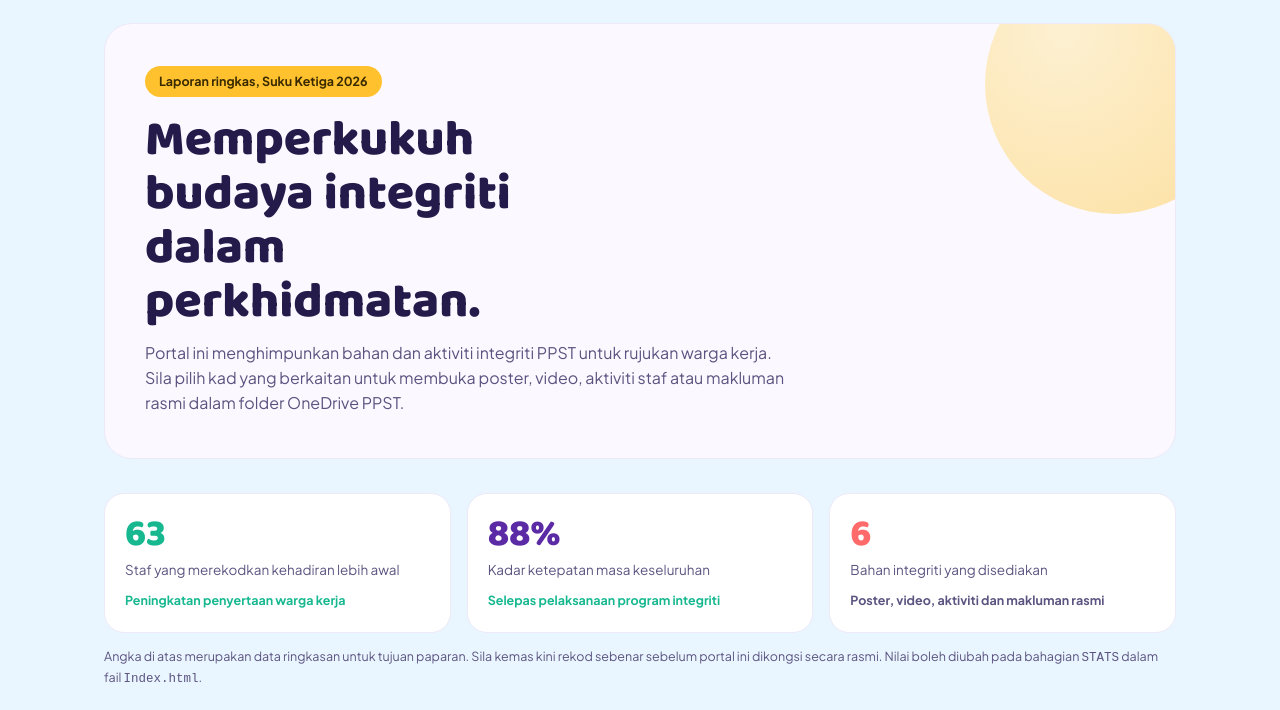
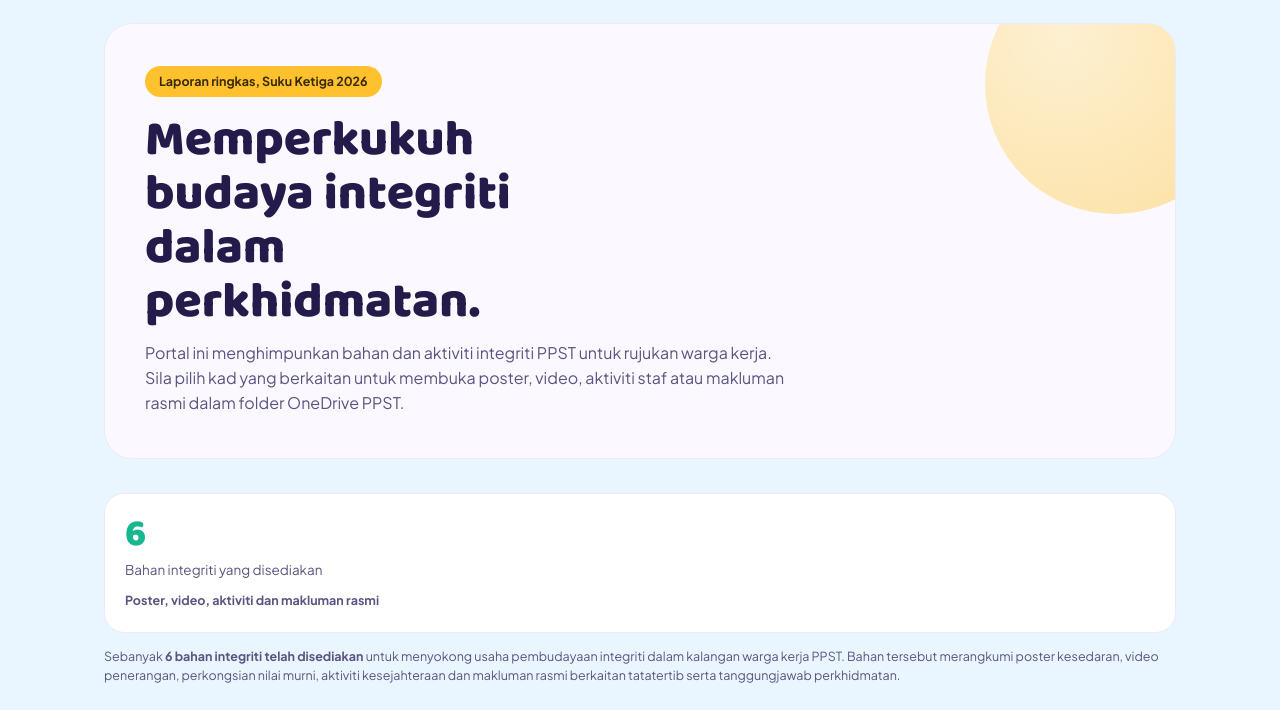
Before and after one commit to blazkowif/dashboard-surdin-integrity, a plain HTML site: page Index.html in a window 1280 px wide. Shown: the part 90-800 px from the top of the page. Drawn offline with Linux system fonts and the light colour scheme.

Commit message:
Keep only integrity materials statistic

```diff
--- a/Index.html
+++ b/Index.html
@@ -34,12 +34,12 @@ body{margin:0;background:#EAF6FF;color:var(--ink);
 .pill{display:inline-block;background:var(--sun);color:#3A2A00;font-weight:700;font-size:12.5px;
   padding:6px 14px;border-radius:999px;margin-bottom:16px;position:relative}
 
-.stats{display:grid;grid-template-columns:repeat(3,1fr);gap:16px}
+.stats{display:grid;grid-template-columns:1fr;gap:16px}
 .stat{border:1px solid var(--line);border-radius:20px;padding:22px 20px;background:#fff}
 .stat .n{font-family:"Baloo 2";font-weight:800;font-size:38px;line-height:1}
 .stat .l{font-size:13.5px;color:var(--ink-soft);margin-top:6px}
 .stat .d{font-size:12.5px;font-weight:700;margin-top:10px}
-.s1 .n{color:var(--mint)} .s2 .n{color:var(--grape)} .s3 .n{color:var(--sky)} .s4 .n{color:var(--coral)}
+.s4 .n{color:var(--mint)}
 .up{color:var(--mint)} .flat{color:var(--ink-soft)}
 .note{font-size:12.5px;color:var(--ink-soft);margin:14px 0 46px}
 
@@ -93,7 +93,7 @@ footer a{color:var(--grape);font-weight:700;text-decoration:none}
 footer a:hover{text-decoration:underline}
 .fine{border-top:1px solid var(--line);padding-top:16px;font-size:12.5px;display:flex;gap:14px;flex-wrap:wrap}
 
-@media(max-width:900px){.stats{grid-template-columns:repeat(2,1fr)}.grid{grid-template-columns:repeat(2,1fr)}
+@media(max-width:900px){.grid{grid-template-columns:repeat(2,1fr)}
   .feature{grid-template-columns:1fr}.feature .body{padding:22px}.hero{padding:32px 26px}.fcols{grid-template-columns:1fr}}
 @media(max-width:620px){.grid{grid-template-columns:1fr}.stats{grid-template-columns:1fr}}
 @media(prefers-reduced-motion:reduce){.card{transition:none}}
@@ -114,11 +114,9 @@ footer a:hover{text-decoration:underline}
   </section>
 
   <div class="stats">
-    <div class="stat s1"><div class="n" id="k1">63</div><div class="l">Staf yang merekodkan kehadiran lebih awal</div><div class="d up">Peningkatan penyertaan warga kerja</div></div>
-    <div class="stat s2"><div class="n" id="k2">88%</div><div class="l">Kadar ketepatan masa keseluruhan</div><div class="d up">Selepas pelaksanaan program integriti</div></div>
     <div class="stat s4"><div class="n" id="k4">6</div><div class="l">Bahan integriti yang disediakan</div><div class="d flat">Poster, video, aktiviti dan makluman rasmi</div></div>
   </div>
-  <p class="note">Angka di atas merupakan data ringkasan untuk tujuan paparan. Sila kemas kini rekod sebenar sebelum portal ini dikongsi secara rasmi. Nilai boleh diubah pada bahagian <code>STATS</code> dalam fail <code>Index.html</code>.</p>
+  <p class="note">Sebanyak <b>6 bahan integriti telah disediakan</b> untuk menyokong usaha pembudayaan integriti dalam kalangan warga kerja PPST. Bahan tersebut merangkumi poster kesedaran, video penerangan, perkongsian nilai murni, aktiviti kesejahteraan dan makluman rasmi berkaitan tatatertib serta tanggungjawab perkhidmatan.</p>
 
   <div class="sh"><h2>Video pilihan</h2><em>Pilih untuk menonton melalui OneDrive</em></div>
   <div id="feature"></div>
@@ -156,7 +154,7 @@ footer a:hover{text-decoration:underline}
 const ROOT = 'https://umsedumy-my.sharepoint.com/personal/surdin_ums_edu_my/_layouts/15/onedrive.aspx?id=%2Fpersonal%2Fsurdin%5Fums%5Fedu%5Fmy%2FDocuments%2F1%2E1%2E%20PPST%2FINTEGRITI%20PPST%202026&viewid=10db4d8a%2D1651%2D498e%2Db9de%2D7374a4ccd7fe&ga=1';
 const VIDEO_URL = 'https://umsedumy-my.sharepoint.com/personal/surdin_ums_edu_my/_layouts/15/stream.aspx?id=%2Fpersonal%2Fsurdin%5Fums%5Fedu%5Fmy%2FDocuments%2F1%2E1%2E%20PPST%2FINTEGRITI%20PPST%202026%2FVIDEO%20INTEGRITY%2FVIDEO%20INTEGRITI%20PPST%20UMS%2Emp4&referrer=StreamWebApp%2EWeb&referrerScenario=AddressBarCopied%2Eview%2Ec42f3743%2Dcaa4%2D4255%2Db33d%2D567c8ed23890';
 
-const STATS = { k1: "63", k2: "88%", k4: "6" };
+const STATS = { k4: "6" };
 
 const FILM = { tag:"Video", cls:"t-video", title:"Video Integriti PPST",
   desc:"Video penerangan mengenai kepentingan integriti, tadbir urus dan tanggungjawab warga kerja dalam membentuk perkhidmatan yang berakauntabiliti.",
```
